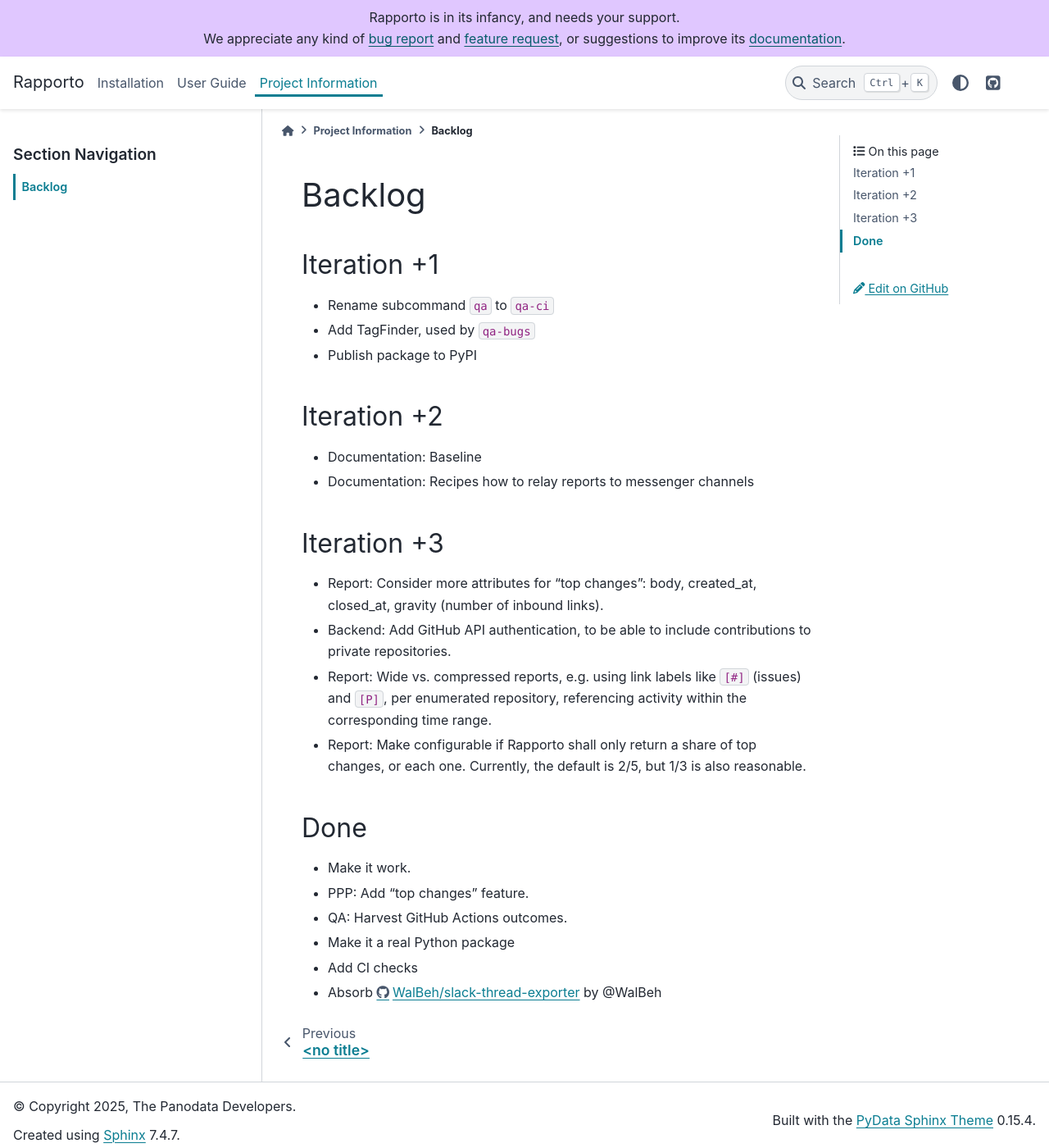
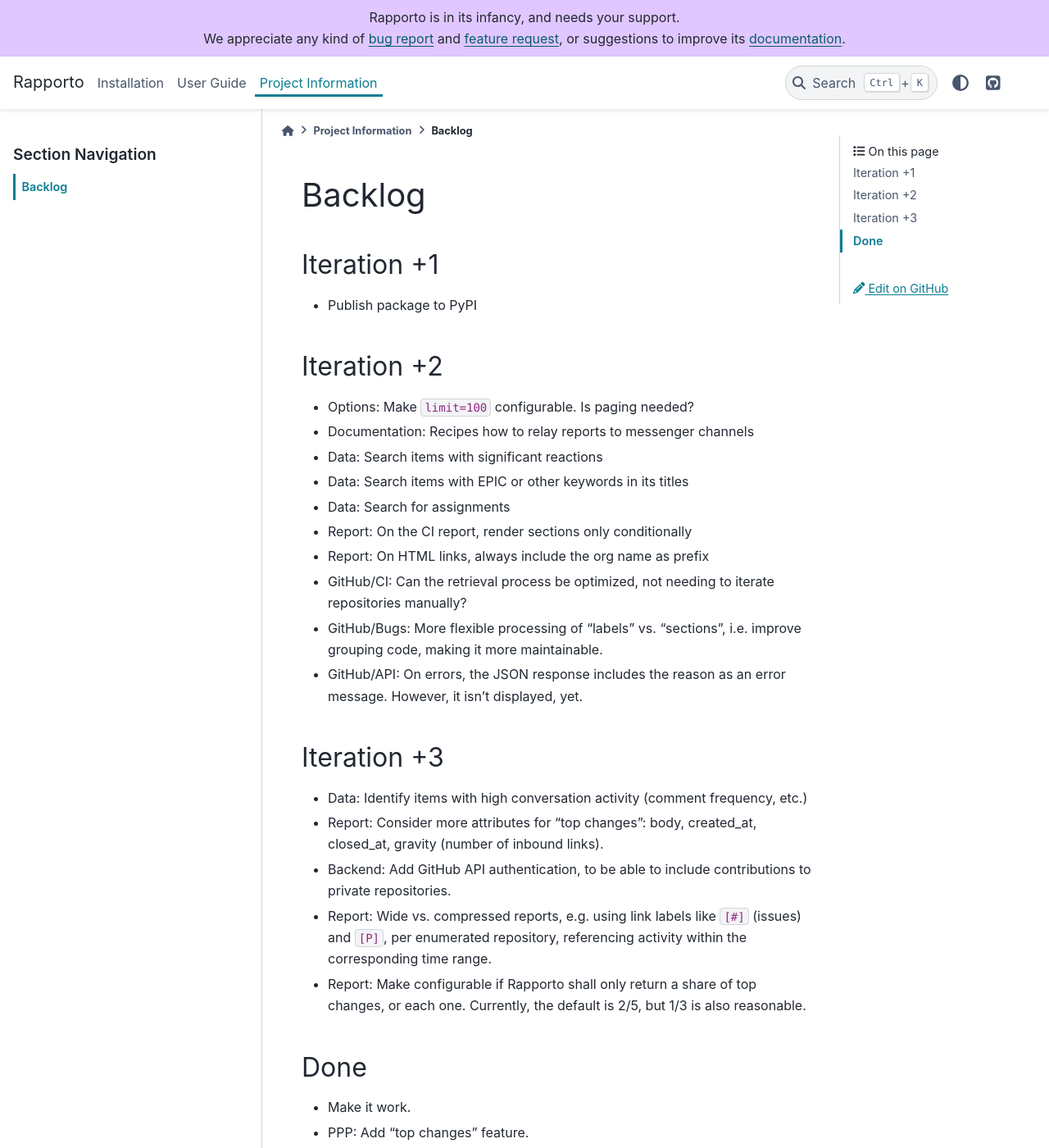
Before and after one commit to tech-writing/rapporto, a Sphinx documentation site: the page built from docs/backlog.md, in a window 1280 px wide and 1400 px high. Shown: the whole window at 82% size. Built offline with Sphinx 7.4.7 and the PyData theme 0.15.4, drawn with Linux system fonts in a browser that asks for light colours; some of the changed text lies outside the part shown.

Commit message:
Documentation: Update backlog

```diff
--- a/docs/backlog.md
+++ b/docs/backlog.md
@@ -1,15 +1,25 @@
 # Backlog
 
 ## Iteration +1
-- Rename subcommand `qa` to `qa-ci`
-- Add TagFinder, used by `qa-bugs`
 - Publish package to PyPI
 
 ## Iteration +2
-- Documentation: Baseline
+- Options: Make `limit=100` configurable. Is paging needed?
 - Documentation: Recipes how to relay reports to messenger channels
+- Data: Search items with significant reactions
+- Data: Search items with EPIC or other keywords in its titles
+- Data: Search for assignments
+- Report: On the CI report, render sections only conditionally
+- Report: On HTML links, always include the org name as prefix
+- GitHub/CI: Can the retrieval process be optimized, not needing to iterate
+  repositories manually?
+- GitHub/Bugs: More flexible processing of "labels" vs. "sections",
+  i.e. improve grouping code, making it more maintainable.
+- GitHub/API: On errors, the JSON response includes the reason as an
+  error message. However, it isn't displayed, yet.
 
 ## Iteration +3
+- Data: Identify items with high conversation activity (comment frequency, etc.)
 - Report: Consider more attributes for "top changes":
   body, created_at, closed_at, gravity (number of inbound links).
 - Backend: Add GitHub API authentication, to be able to include
@@ -27,3 +37,6 @@
 - Make it a real Python package
 - Add CI checks
 - Absorb https://github.com/WalBeh/slack-thread-exporter by @WalBeh
+- Documentation: Baseline
+- Added basic
+- Options: Make options optional, to report about the complete corpus
```
